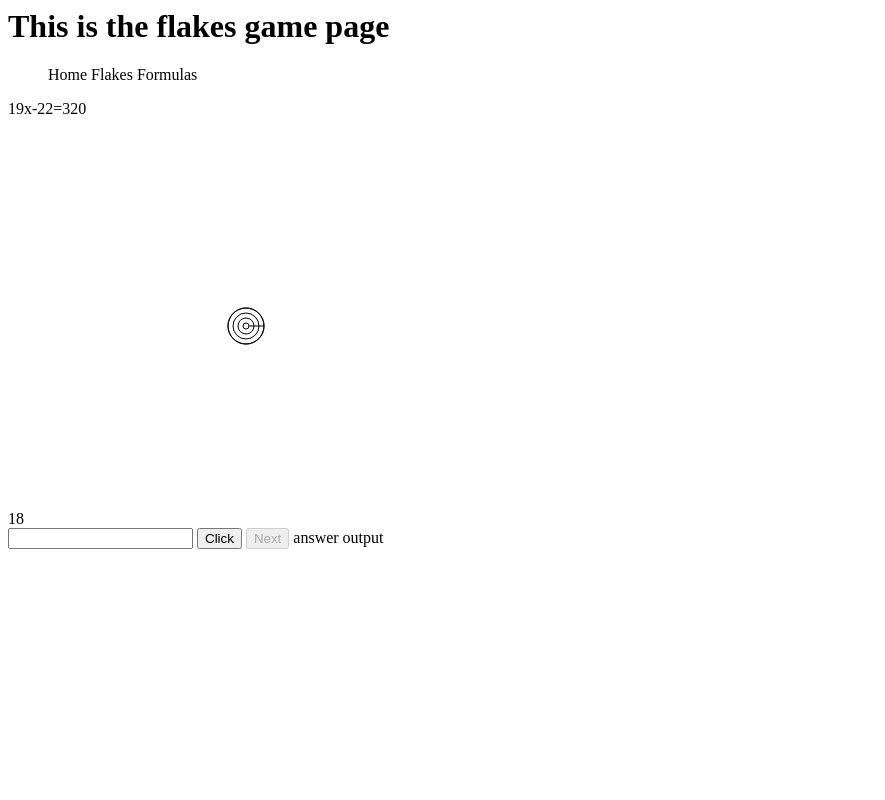
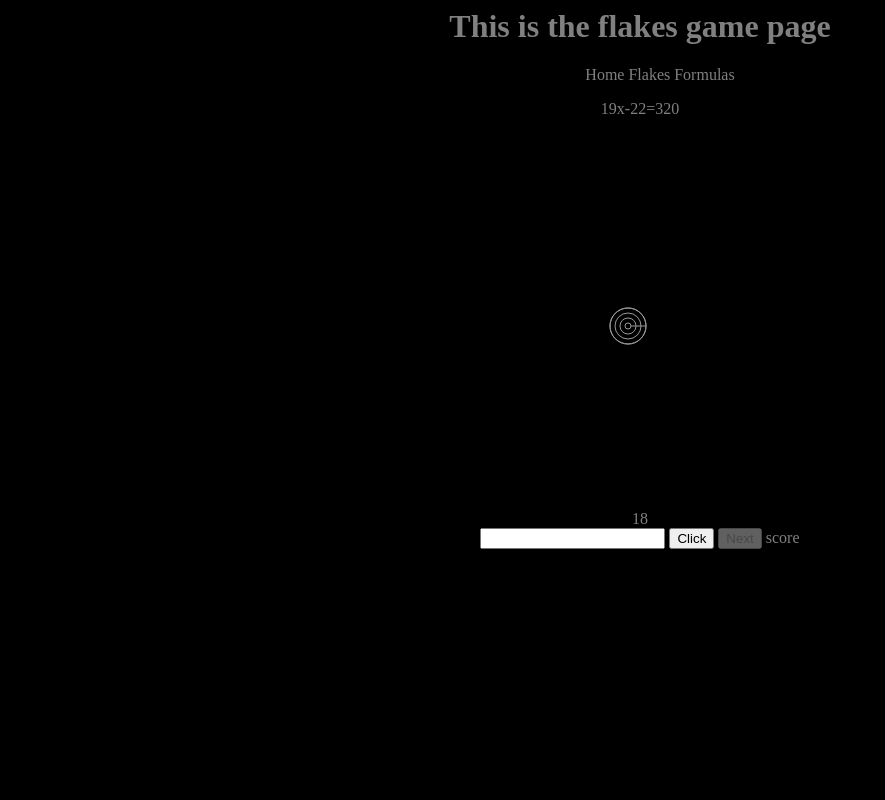
Before and after one commit to Amarix/CTI_Final, a Django app: page /flakes/ in a window 1280 px wide. Shown: the whole page, without its empty margins (0-885 px from the left). Run offline with Django 3.2, Linux system fonts and the light colour scheme.

Commit message:
Slightly improved the game page
Added color and a bit of design.
made the enter answer button disable after three tries.
made the next button to move to the next answer after three failed
attempts or a correct answer.

```diff
--- a/flakes_game/templates/flakes_game/flakes_game_template.html
+++ b/flakes_game/templates/flakes_game/flakes_game_template.html
@@ -1,6 +1,11 @@
 {% load static from staticfiles %}
 {% block scripts %}
 <style>
+    body{
+        background-color: black;
+        color: gray;
+        text-align: center;
+    }
     #canvasSize{
         position: relative;
         overflow: auto;
@@ -35,7 +40,7 @@ Flakes Game
     <input type="number" id="userAnswer">
     <button id="answerBtn" onclick="getUserAnswer()">Click</button>
     <button id="nxtB" onclick="nxtQ()">Next</button>
-    <label type="text" id="answerOutput">answer output</label>
+    <label type="text" id="scoreOutput">score</label>
 
  <script type="application/javascript" language="javascript">
      var nxtBtn = document.getElementById('nxtB');
@@ -63,7 +68,7 @@ Flakes Game
             }else if(boolAns == false){
                 ctx.strokeStyle = "#931";
             }else{
-                ctx.strokeStyle = "#000";
+                ctx.strokeStyle = "#999";
             }
             ctx.stroke();
         }
@@ -135,7 +140,7 @@ Flakes Game
     // function to obtain and check users answer
     function getUserAnswer(){
         ans = parseInt(document.getElementById('userAnswer').value);
-        document.getElementById('answerOutput').innerHTML = ans.toString();
+        document.getElementById('scoreOutput').innerHTML = score.toString();
         if (ans == x){
             rightAns();
         }else{
@@ -147,10 +152,12 @@ Flakes Game
     // zero and their score goes up. The number of problems seen has also risen because there
     // will be a limit of 10 problems.
     function rightAns() {
+        document.getElementById('userAnswer').value = '';
+        nxtBtn.disabled = false;
+        answerBtn.disabled = true;
         boolAns = true;
         draw(a, b, ans);
         score = score + pointValue;
-        nxtBtn.disabled = false;
     }
     // function to test how many times the user has answered the same question. Is called each time
     // the user answers the the same question incorrectly. The user will have up to three tries to
@@ -158,6 +165,7 @@ Flakes Game
     // the difficulty level of the problem. If the user has answered the question incorrectly three times
     // it goes to the next problem and so the number of problems is increased.
     function wrongAns(){
+        document.getElementById('userAnswer').value = '';
         if (numAns < 2){
             boolAns = false;
             numAns++;
@@ -165,6 +173,7 @@ Flakes Game
         }else{
             score--;
             nxtBtn.disabled = false;
+            answerBtn.disabled = true;
         }
     }
     function nxtQ(){
@@ -176,20 +185,18 @@ Flakes Game
     }
     // function to determine the difficulty level telling the program which equation function to call
     function difficulty(){
+        answerBtn.disabled = false;
         nxtBtn.disabled = true;
         var d = arguments[0];
         if (d >= 500){
-            console.log("running hard");
             pointValue = 3;
             hard();
         }
         else if (d >= 3){
-            console.log("running normal");
             pointValue = 2;
             normal();
         }
         else{
-            console.log("running easy");
             pointValue = 1;
             easy();
         }
```
